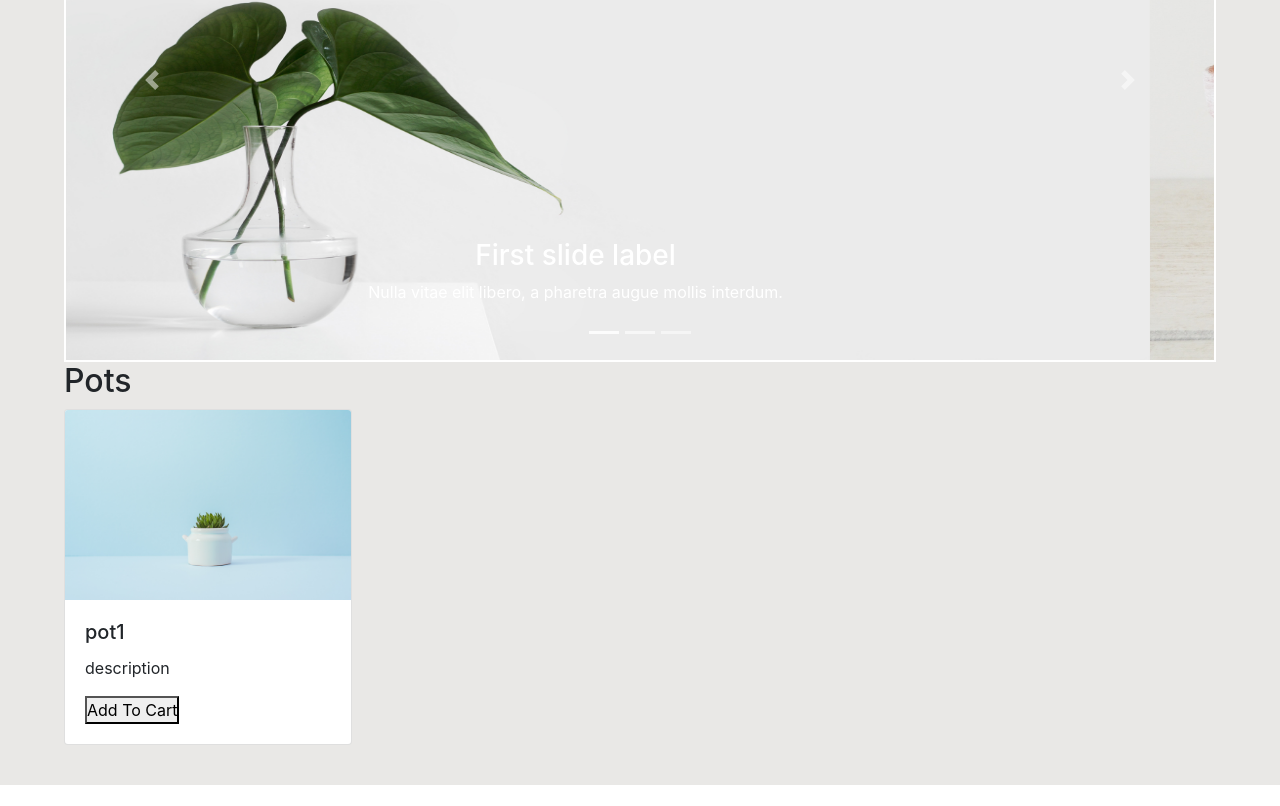
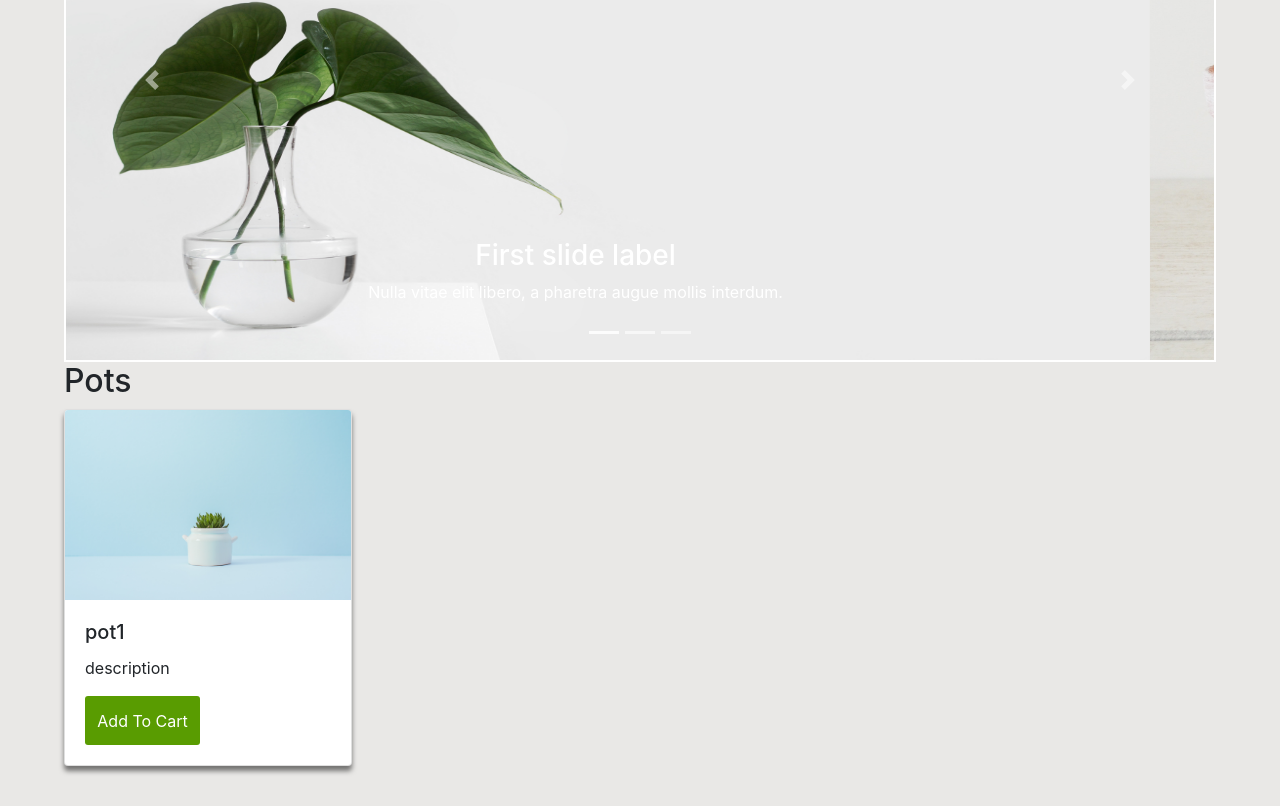
Before and after one commit to kyblockstacking/ecommerce_template, a React (Create React App) app: page /shop in a window 1280 px wide. Shown: the part 465-1271 px from the top of the page. Before the commit the page ends 1250 px from the top, so only its background shows below. Built offline with nearby package versions, Linux system fonts and the light colour scheme.

Commit message:
shop item css

```diff
--- /dev/null
+++ b/src/CSS/ShopItem.scss
@@ -0,0 +1,20 @@
+.shopItem {
+  box-shadow: 0px 5px 5px rgba(0, 0, 0, 0.5);
+  transition: box-shadow 0.2s ease, transform 0.25s ease;
+  &:hover {
+    transform: scale(1.01);
+    box-shadow: 0px 15px 15px rgba(0, 0, 0, 0.5);
+  }
+}
+
+.addToCartButton {
+  background-color: #599c01;
+  border: 0;
+  padding: 5%;
+  border-radius: calc(0.25rem - 1px);
+  color: #fff;
+  transition: background-color 0.25s ease;
+  &:hover {
+    background-color: rgba(89, 156, 1, 0.85);
+  }
+}
--- a/src/Components/Reusable/ShopItem.jsx
+++ b/src/Components/Reusable/ShopItem.jsx
@@ -1,5 +1,6 @@
 import React, { Component } from 'react';
 import Card from 'react-bootstrap/Card';
+import '../../CSS/ShopItem.scss';
 
 class ShopItem extends Component {
     constructor(props) {
@@ -11,7 +12,7 @@ class ShopItem extends Component {
         const { title, description, src } = this.props;
 
         return (
-            <Card style={{ width: '18rem' }}>
+            <Card className='shopItem' style={{ width: '18rem' }}>
                 <Card.Img variant="top" src={src} />
                 <Card.Body>
                     <Card.Title>
```
